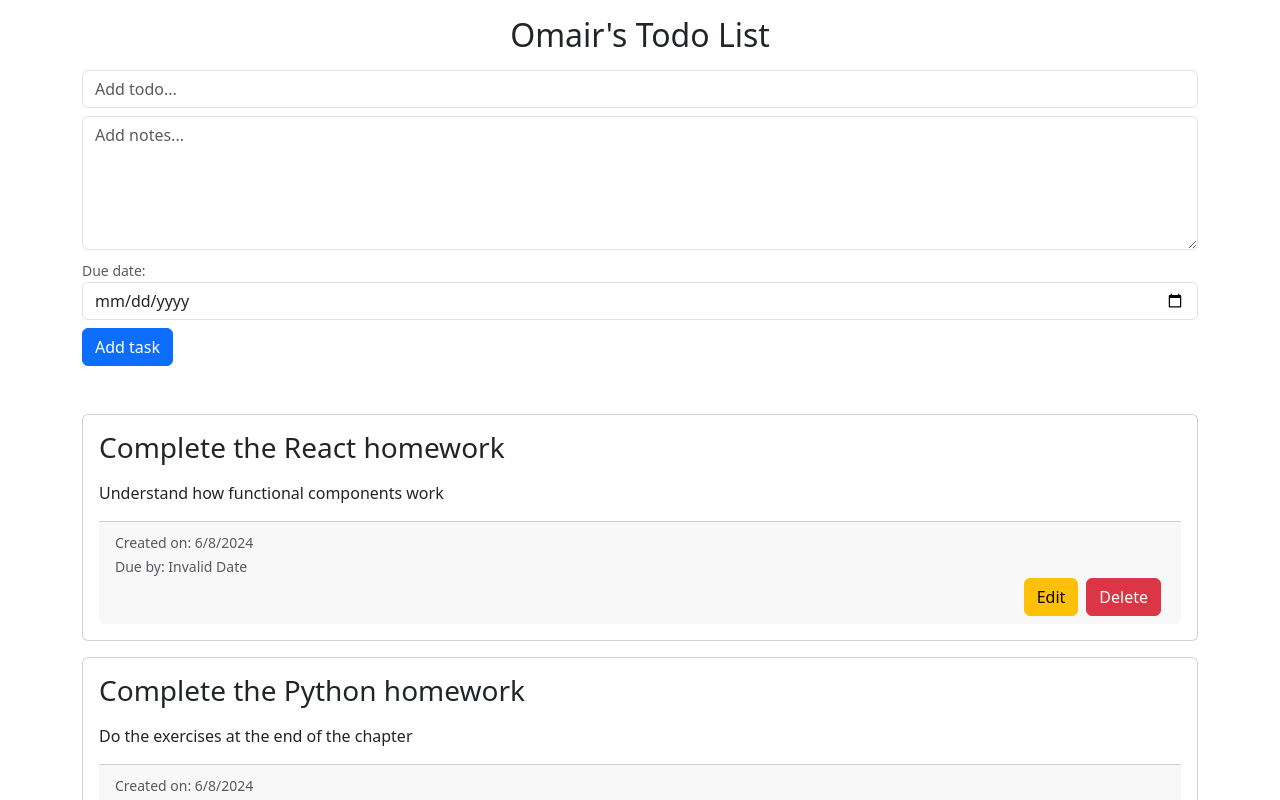
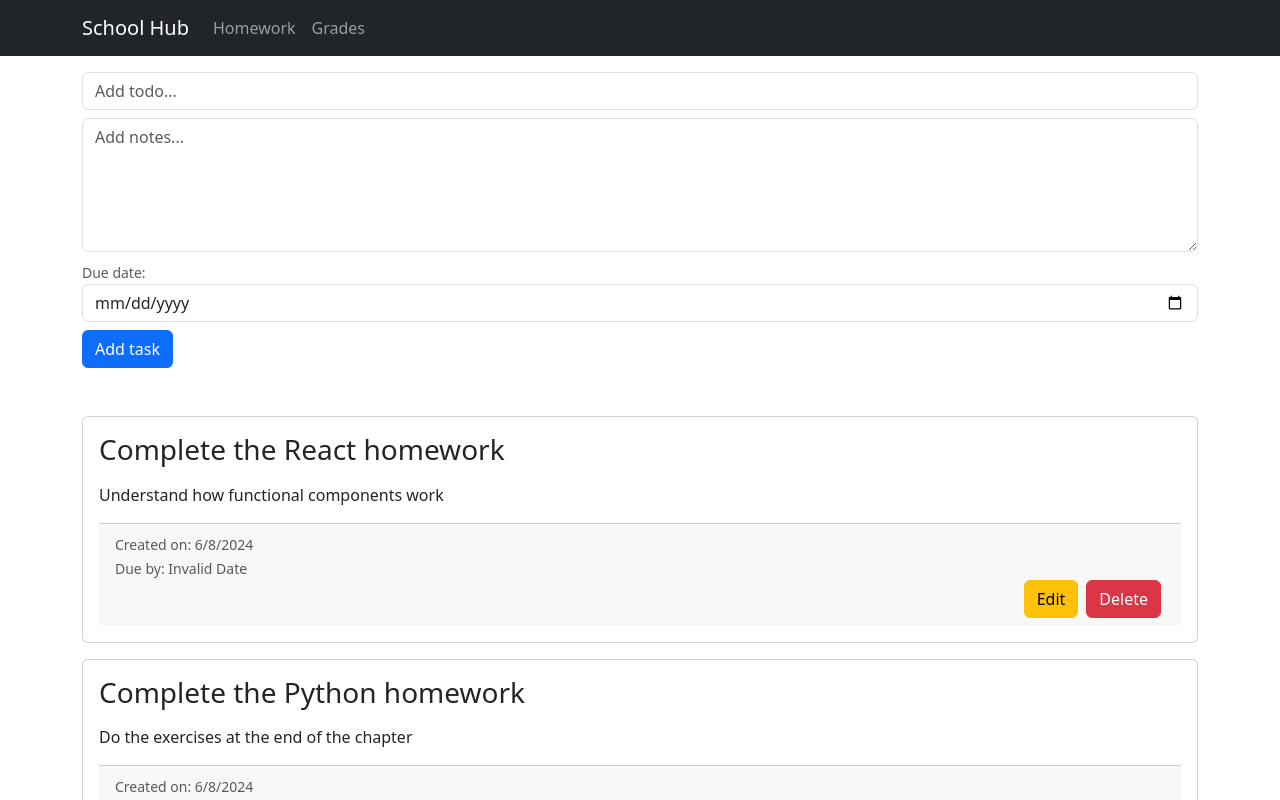
Before and after one commit to BigO-Dev/todo-list-app, a React (Vite) app: page / in a window 1280 px wide. Shown: the top 800 px of the page. Built offline with nearby package versions, Linux system fonts and the light colour scheme.

Commit message:
feat: Update App component to include navigation bar and HomeworkForm and HomeworkList components

```diff
--- a/src/App.jsx
+++ b/src/App.jsx
@@ -1,5 +1,5 @@
 import { useState } from 'react'
-import { Container } from 'react-bootstrap'
+import { Container, Nav, Navbar } from 'react-bootstrap'
 import HomeworkForm from './components/HomeworkForm'
 import HomeworkList from './components/HomeworkList'
 
@@ -32,8 +32,18 @@ const App = () => {
   }
 
   return (
+    <>
+      <Navbar bg='dark' variant='dark'>
         <Container>
-      <h2 className='text-center my-3'>Omair's Todo List</h2>
+          <Navbar.Brand href='#home'>School Hub</Navbar.Brand>
+          <Nav className='me-auto'>
+            <Nav.Link href='#homework'>Homework</Nav.Link>
+            <Nav.Link href='#grades'>Grades</Nav.Link>
+          </Nav>
+        </Container>
+      </Navbar>
+      <Container>
+        <h2 className='text-center my-3'></h2>
         <HomeworkForm
           setAssignments={setAssignments}
           taskIndex={taskIndex}
@@ -46,6 +56,7 @@ const App = () => {
           handleEdit={handleEdit}
         />
       </Container>
+    </>
   )
 }
 
```
Lines whose indentation alone changed are shown as unchanged.
